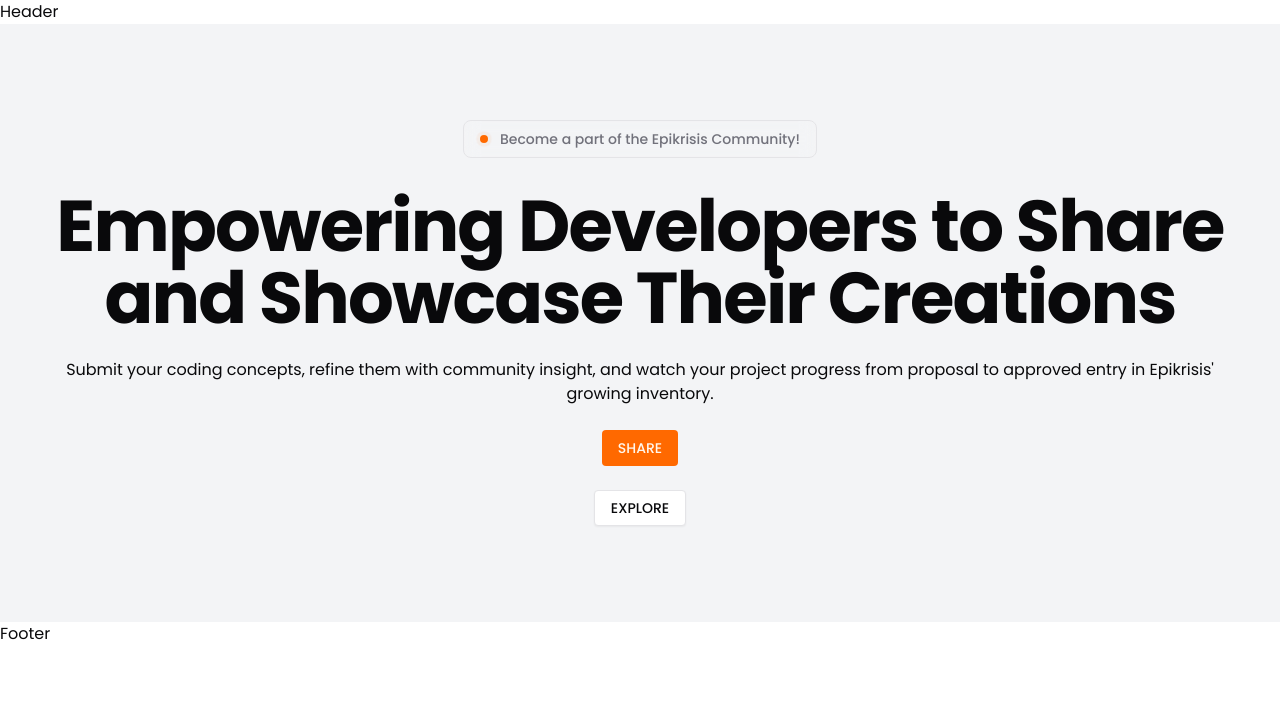
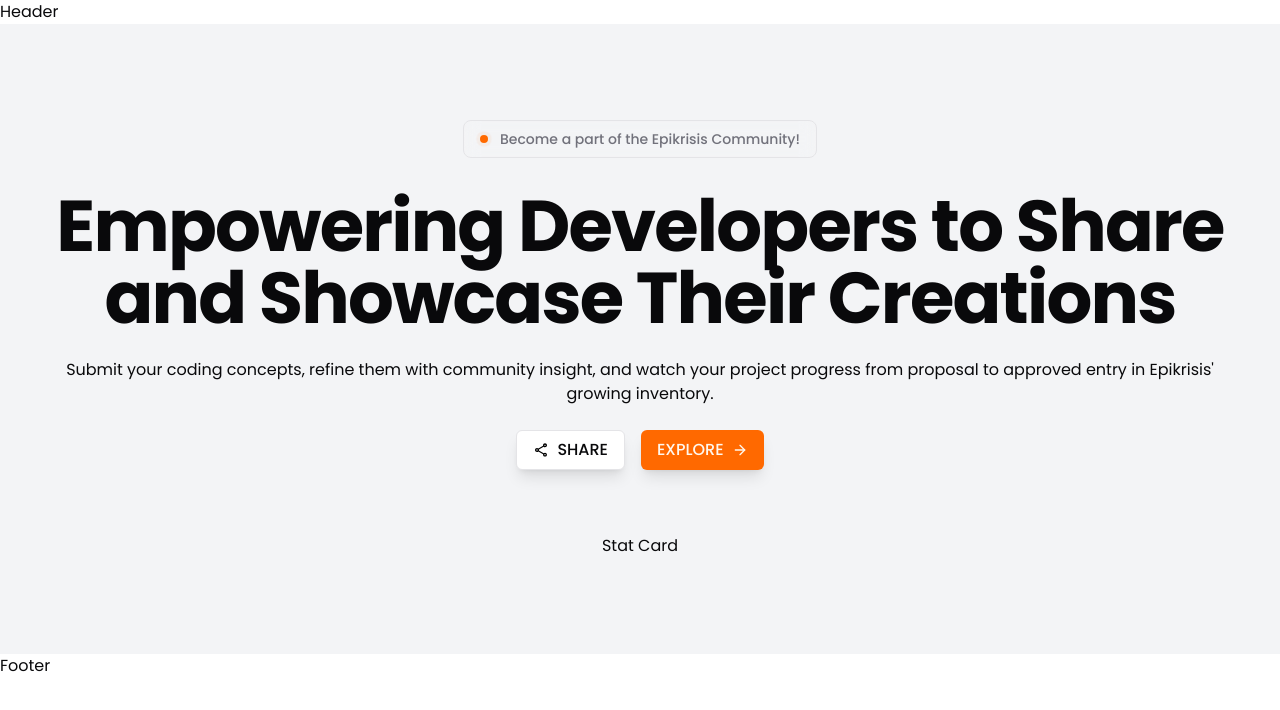
Before and after one commit to Nimira43/Epikrisis, a Next.js app: page / in a window 1280 px wide. Shown: the top 710 px of the page. Built offline with nearby package versions, Linux system fonts and the light colour scheme.

Commit message:
Styling HeroSection buttons and creating new StatsCard component.

```diff
--- a/components/landing-page/hero-section.tsx
+++ b/components/landing-page/hero-section.tsx
@@ -1,5 +1,11 @@
+import Link from 'next/link'
 import { Badge } from '../ui/badge'
 import { Button } from '../ui/button'
+import StatsCard from './stats-section'
+import { AiOutlineProject } from 'react-icons/ai'
+import { LiaUsersSolid } from 'react-icons/lia';
+import { MdOutlineRemoveRedEye, MdOutlineShare } from 'react-icons/md'
+import { FiArrowRight } from 'react-icons/fi';
 
 const LiveBadge = () => {
   return (
@@ -16,6 +22,10 @@
   )
 }
 
+const statsData = [
+  {}
+]
+
 export default function HeroSection() {
   return (
     <section className='relative overflow-hidden bg-gray-100'>
@@ -24,8 +34,30 @@
           <LiveBadge />
           <h1 className='text-5xl sm:text-6xl lg:text-7xl font-bold tracking-tight mb-6'>Empowering Developers to Share and Showcase Their Creations</h1>
           <p>Submit your coding concepts, refine them with community insight, and watch your project progress from proposal to approved entry in Epikrisis&apos; growing inventory.</p>
-          <Button>Share</Button>
-          <Button variant='outline'>Explore</Button>
+          <div className='flex flex-col sm:flex-row gap-4 mb-16'>
+            <Button
+              asChild
+              variant='outline'
+              size='lg'
+              className='text-base px-8 shadow-lg'
+            >
+              <Link href='/submit'>
+                <MdOutlineShare className='text-black' />
+                Share
+              </Link>
+            </Button>
+            <Button
+              asChild
+              size='lg'
+              className='text-base px-8 shadow-lg'
+            >
+              <Link href='/explore'>
+                Explore
+                <FiArrowRight />
+              </Link>
+            </Button>
+          </div>
+          <StatsCard />
         </div>
       </div>
     </section>
--- /dev/null
+++ b/components/landing-page/stats-section.tsx
@@ -0,0 +1,5 @@
+export default function StatsCard() {
+  return (
+    <div>Stat Card</div>
+  )
+}
--- a/package.json
+++ b/package.json
@@ -16,6 +16,7 @@
     "next": "16.1.1",
     "react": "19.2.3",
     "react-dom": "19.2.3",
+    "react-icons": "^5.5.0",
     "tailwind-merge": "^3.4.0"
   },
   "devDependencies": {
```
Also changed, not shown: 1 other file (tests, documents, lock files or other folders).
